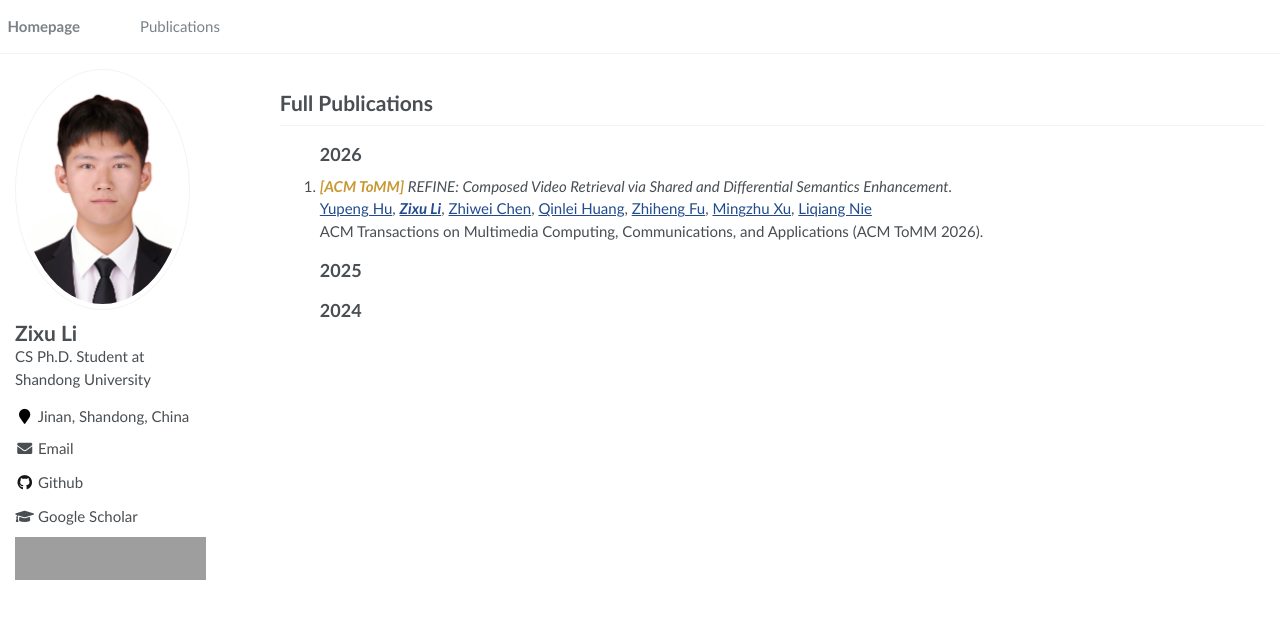
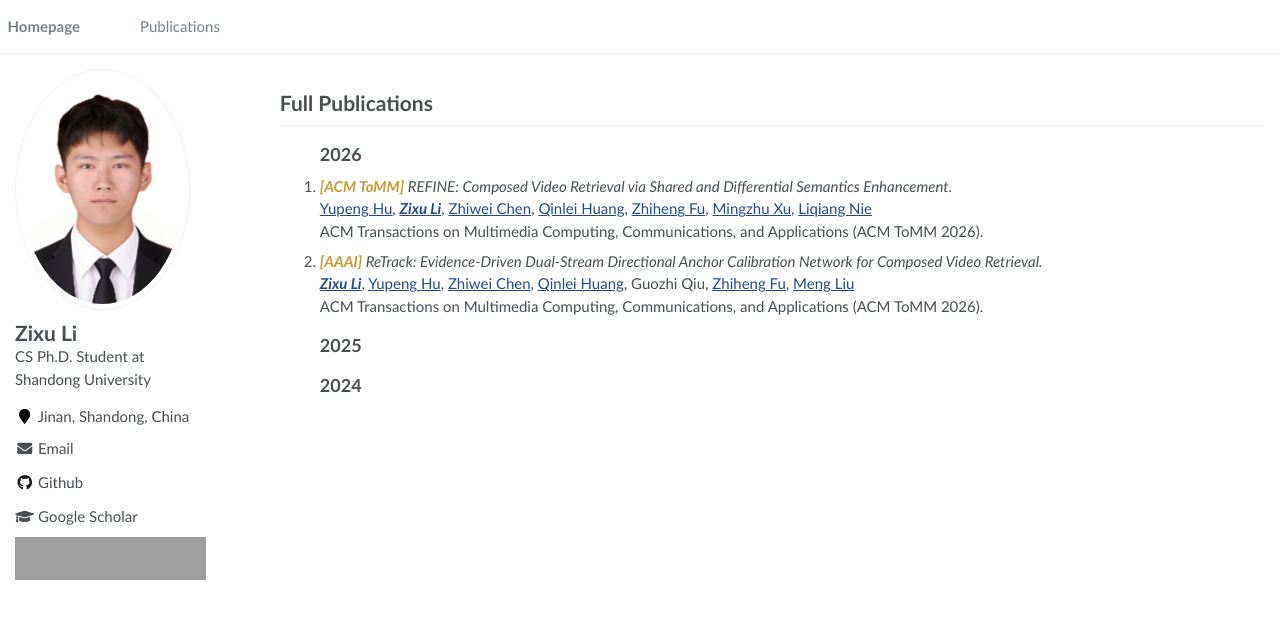
Before and after one commit to Lee-zixu/Lee-zixu.github.io, a Jekyll site: the page built from _pages/full_pubs.md, in a window 1280 px wide, cut to the strip 0-619 px from the top of the page. Built offline with Jekyll 4.4.1, drawn with Linux system fonts in a browser that asks for light colours; grey boxes are pictures that could not be loaded.

Commit message:
Update full_pubs.md

```diff
--- a/_pages/full_pubs.md
+++ b/_pages/full_pubs.md
@@ -16,6 +16,9 @@ Full Publications
 <a href="https://faculty.sdu.edu.cn/huyupeng1/zh_CN/index.htm">Yupeng Hu</a>, <a href="https://lee-zixu.github.io"><b><i>Zixu Li</i></b></a>, <a href="https://zivchen-ty.github.io/">Zhiwei Chen</a>, <a href="https://windlikeo.github.io/HQL.github.io/">Qinlei Huang</a>, <a href="https://zhihfu.github.io">Zhiheng Fu</a>, <a href="https://faculty.sdu.edu.cn/xumingzhu/zh_CN/">Mingzhu Xu</a>, <a href="https://liqiangnie.github.io/index.html">Liqiang Nie</a> <br>
 ACM Transactions on Multimedia Computing, Communications, and Applications (ACM ToMM 2026). </p>
 
+<li><p><i><b style="color: #C89933">[AAAI]</b> ReTrack: Evidence-Driven Dual-Stream Directional Anchor Calibration Network for Composed Video Retrieval. </i><br>
+<a href="https://lee-zixu.github.io"><b><i>Zixu Li</i></b></a>, <a href="https://faculty.sdu.edu.cn/huyupeng1/zh_CN/index.htm">Yupeng Hu</a>, <a href="https://zivchen-ty.github.io/">Zhiwei Chen</a>, <a href="https://windlikeo.github.io/HQL.github.io/">Qinlei Huang</a>, Guozhi Qiu, <a href="https://zhihfu.github.io">Zhiheng Fu</a>, <a href="https://mengliu1991.github.io">Meng Liu</a> <br>
+ACM Transactions on Multimedia Computing, Communications, and Applications (ACM ToMM 2026). </p>
 
 <h2>2025</h2>
 
```
